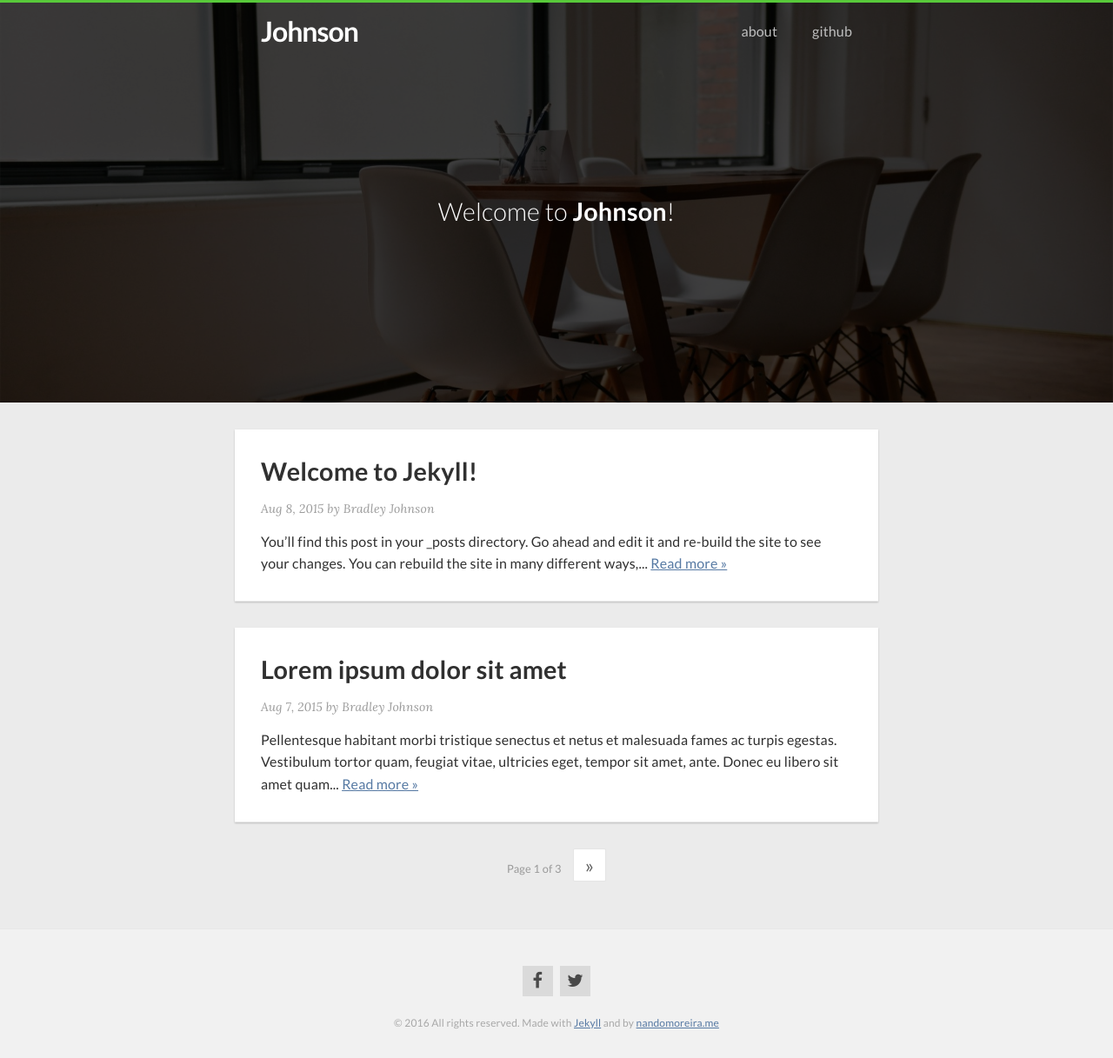
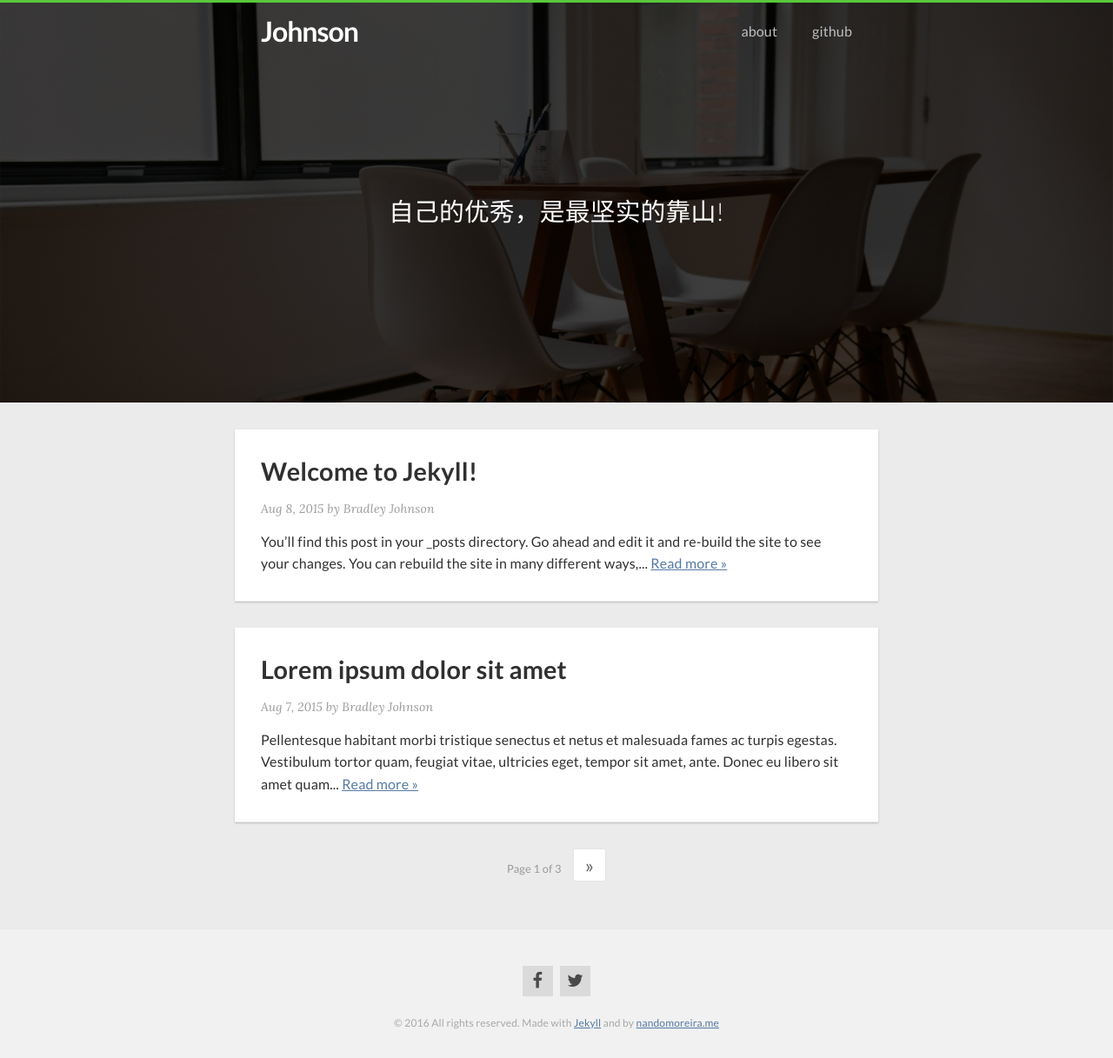
Before and after one commit to zsfbradleyjohnson/zsfbradleyjohnson.github.io, a Jekyll site: the page built from index.html, in a window 1280 px wide. Shown: the whole page at 87% size. Built offline with Jekyll 4.4.1, drawn with Linux system fonts in a browser that asks for light colours; nearby versions of some CDN libraries; the list of posts is cut into pages by our own code.

Commit message:
change info

```diff
--- a/_config.yml
+++ b/_config.yml
@@ -1,7 +1,7 @@
 # Site settings
 title: Johnson
 email: zsfbradleyjohnson@126.com
-description: Make real
+description:
 baseurl: ""
 url: "https://zsfbradleyjohnson.github.io"
 
--- a/_includes/header.html
+++ b/_includes/header.html
@@ -29,7 +29,7 @@
 
     {% if page.slug == 'home' %}
       <h2 class="txt-center">
-        Welcome to <strong>{{ site.title }}</strong>!
+        自己的优秀，是最坚实的靠山!
       </h2>
     {% endif %}
 
```
